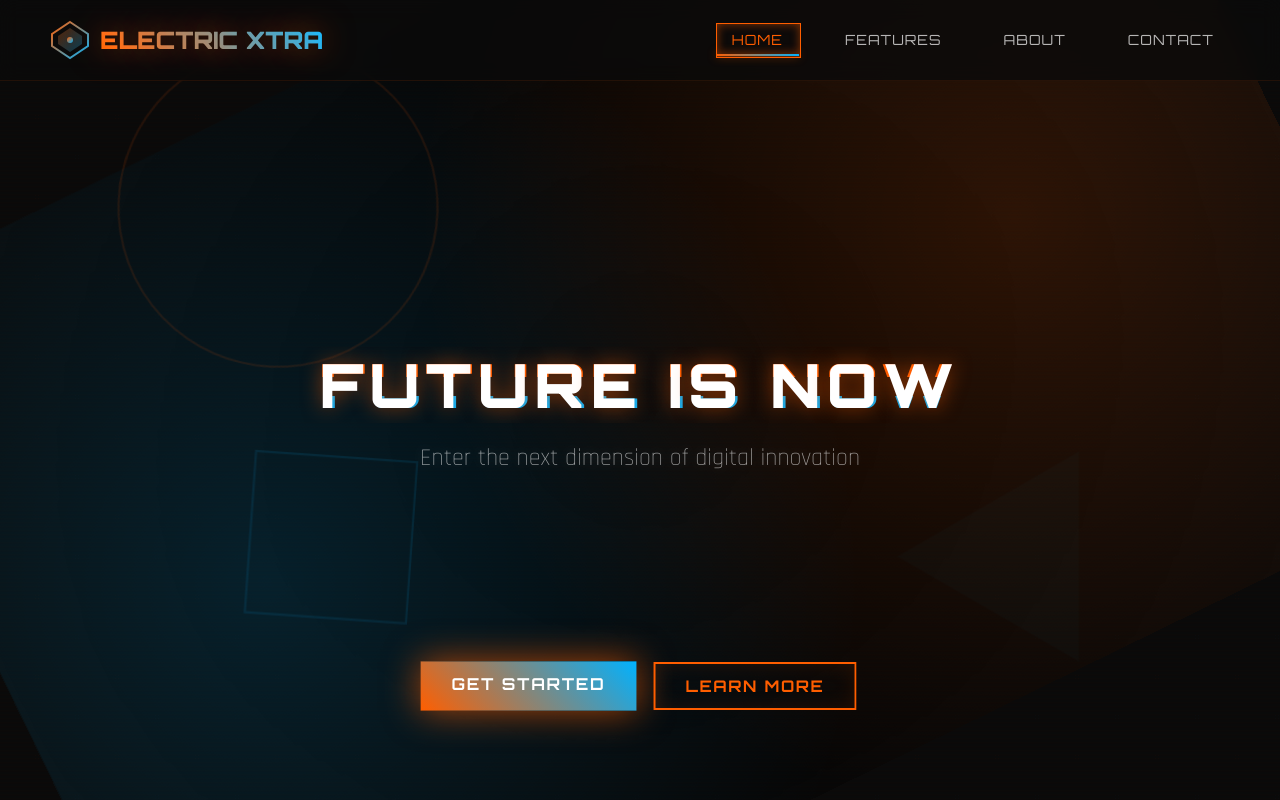
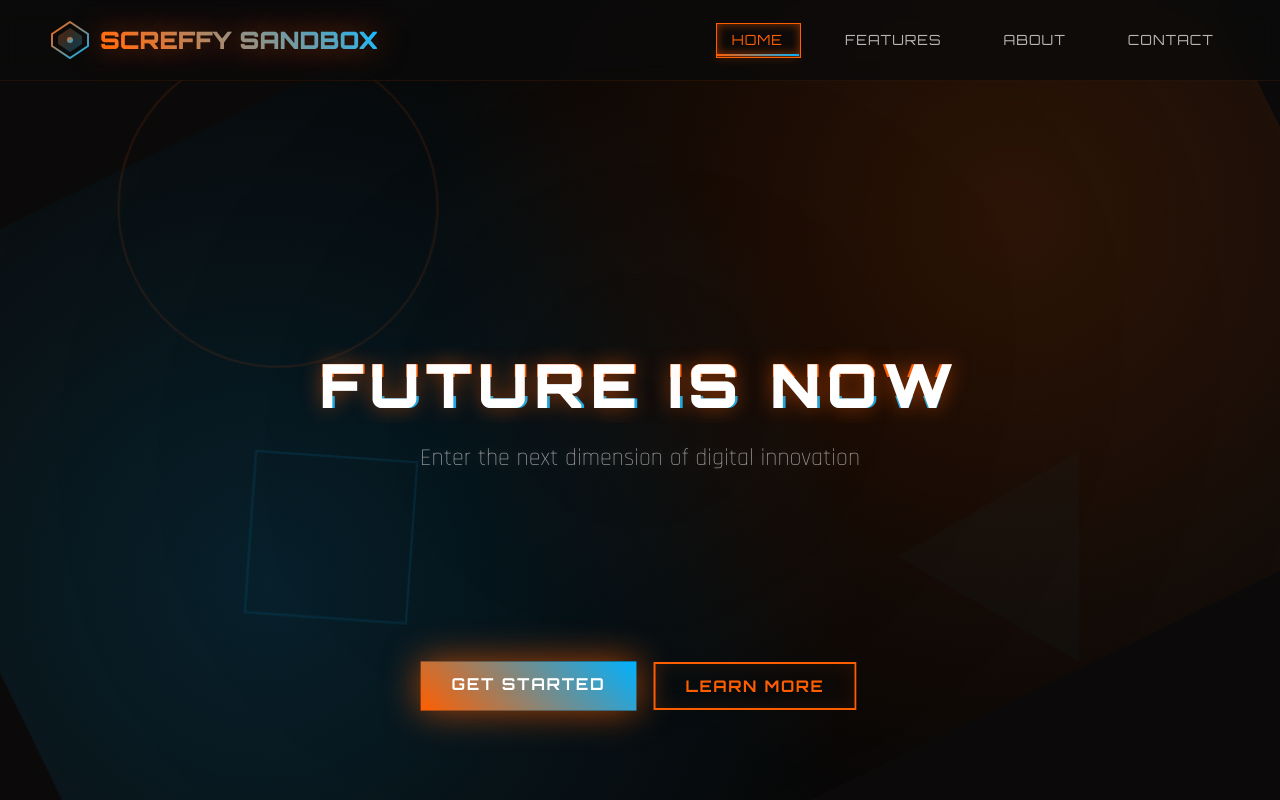
Before and after one commit to Screffy/sandbox, a plain HTML site: page index.html in a window 1280 px wide. Shown: the top 800 px of the page. Drawn offline with Linux system fonts and the light colour scheme.

Commit message:
Update index.html

```diff
--- a/index.html
+++ b/index.html
@@ -3,7 +3,7 @@
 <head>
     <meta charset="UTF-8">
     <meta name="viewport" content="width=device-width, initial-scale=1.0">
-    <title>ELECTRIC XTRA - Cyberpunk Landing Page by TemplateMo</title>
+    <title>Screffy Sandbox</title>
     <link href="https://fonts.googleapis.com/css2?family=Orbitron:wght@400;700;900&family=Rajdhani:wght@300;400;500;700&display=swap" rel="stylesheet">
     <link href="templatemo-electric-xtra.css" rel="stylesheet">
 <!--
@@ -45,7 +45,7 @@ https://templatemo.com/tm-596-electric-xtra
                     <polygon points="20,8 32,16 32,24 20,32 8,24 8,16" fill="url(#logoGradient)" opacity="0.3"/>
                     <circle cx="20" cy="20" r="3" fill="url(#logoGradient)"/>
                 </svg>
-                <span class="logo-text">ELECTRIC XTRA</span>
+                <span class="logo-text">SCREFFY SANDBOX</span>
             </a>
             <ul class="nav-links" id="navLinks">
                 <li><a href="#home" class="nav-link">Home</a></li>
@@ -275,4 +275,5 @@ https://templatemo.com/tm-596-electric-xtra
     </footer>
 <script src="templatemo-electric-scripts.js"></script>
 </body>
+
 </html>
```
